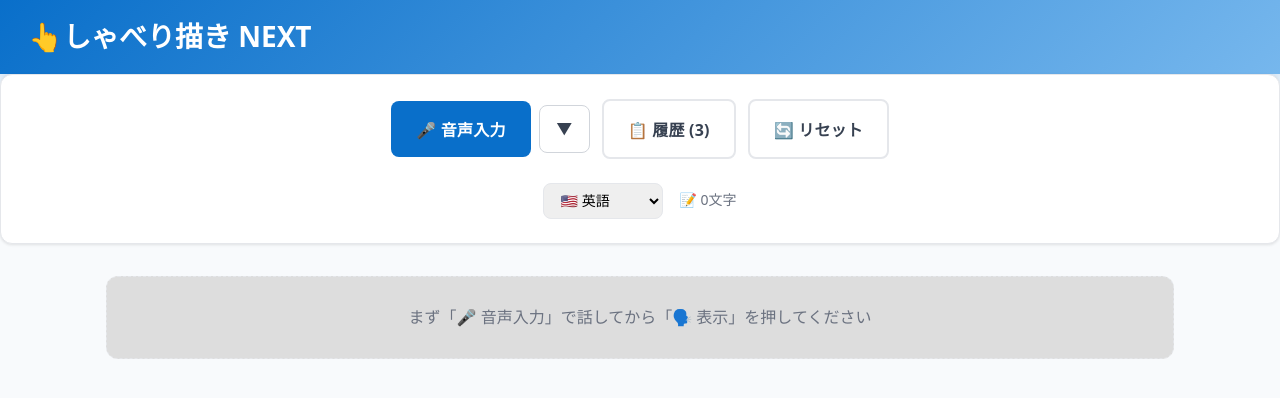
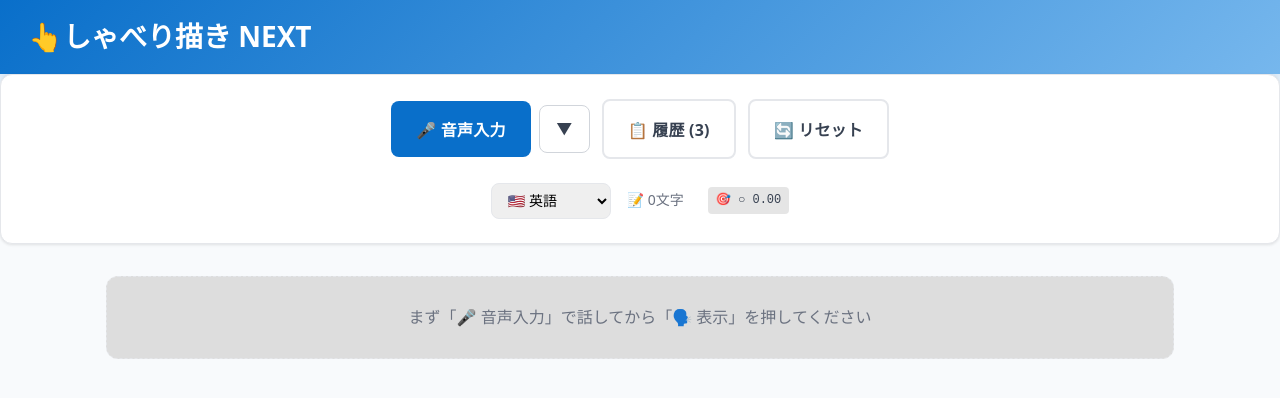
Before and after one commit to rsplndnt/scribble-translator, a React (Vite) app: page / in a window 1280 px wide. Shown: the top 398 px of the page. Built offline with nearby package versions, Linux system fonts and the light colour scheme.

Commit message:
ぐしゃぐしゃ判定結果のインジケーターを追加 - 開発者用の判定結果表示、曲率比の可視化

```diff
--- a/src/components/ScribbleTranslator.jsx
+++ b/src/components/ScribbleTranslator.jsx
@@ -95,6 +95,8 @@ const ScribbleTranslator = () => {
   const [showHistory, setShowHistory] = useState(false); // 履歴表示フラグ
   const [selectedInputMethod, setSelectedInputMethod] = useState('voice'); // 選択された入力方式
   const [showInputDropdown, setShowInputDropdown] = useState(false); // 入力方式ドロップダウンの表示状態
+  const [lastScribbleResult, setLastScribbleResult] = useState(false); // 最後のぐしゃぐしゃ判定結果
+  const [lastScribbleRatio, setLastScribbleRatio] = useState(0); // 最後のぐしゃぐしゃ判定の曲率比
 
   // タイル描画
   const topRef = useRef(null);
@@ -617,6 +619,10 @@ const ScribbleTranslator = () => {
 
     console.log(`判定結果: ${isScribble} (${curvatureRatio.toFixed(3)} >= ${scribbleThreshold})`);
     console.log('=== 曲率ベース判定終了 ===');
+
+    // 判定結果を保存（開発者用インジケーター表示のため）
+    setLastScribbleResult(isScribble);
+    setLastScribbleRatio(curvatureRatio);
 
     return isScribble;
   };
@@ -1350,8 +1356,21 @@ const ScribbleTranslator = () => {
           {isListening ? (
             <span style={styles.listeningIndicator}>🎤 音声入力中…</span>
           ) : (
-                          <span style={styles.textCount}>📝 {currentText.length}文字</span>
+            <span style={styles.textCount}>📝 {currentText.length}文字</span>
           )}
+
+          {/* ぐしゃぐしゃ判定結果インジケーター（開発者用） */}
+          <span style={{
+            fontSize: '12px',
+            padding: '4px 8px',
+            borderRadius: '4px',
+            backgroundColor: 'rgba(0, 0, 0, 0.1)',
+            color: '#374151',
+            fontFamily: 'monospace',
+            marginLeft: '8px',
+          }}>
+            🎯 {lastScribbleResult ? '●' : '○'} {lastScribbleRatio ? lastScribbleRatio.toFixed(2) : '0.00'}
+          </span>
         </div>
       </div>
 
```
